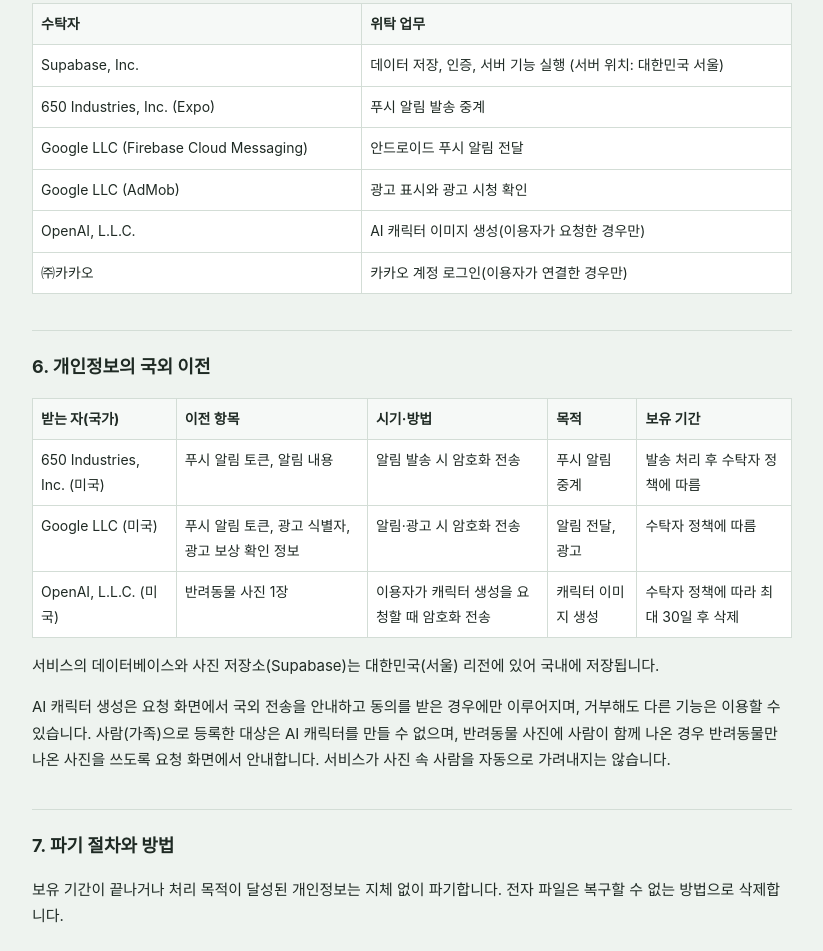
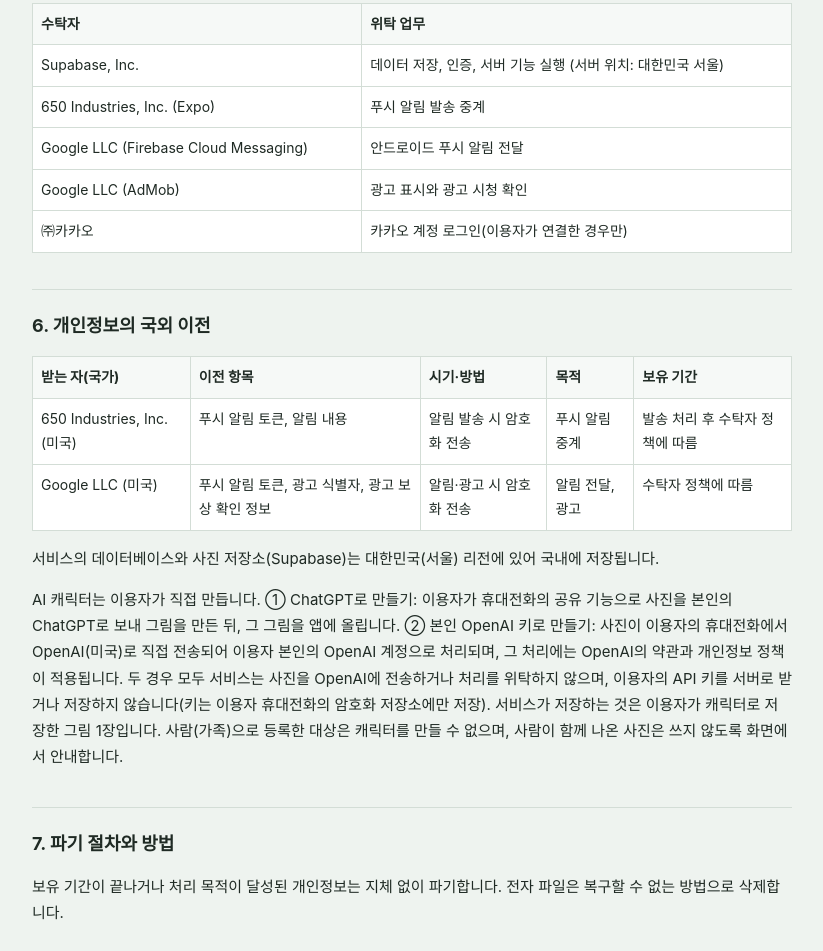
Before and after one commit to yonha74-code/yonha74-code.github.io, a plain HTML site: page dolbom-check/privacy/index.html in a window 1280 px wide. Shown: the part 1846-2797 px from the top of the page, without its empty margins (228-1051 px from the left). Drawn offline with Linux system fonts and the light colour scheme.

Commit message:
돌봄 체크 웹 페이지 갱신 (dolbom-check 3ada91e)

```diff
--- a/dolbom-check/privacy/index.html
+++ b/dolbom-check/privacy/index.html
@@ -28,7 +28,7 @@
   <li>가족 단위 돌봄 기록 서비스 제공: 가족 만들기·초대, 체크 기록 공유, 반려동물·가족 정보 관리</li>
   <li>알림 발송: 가족 체크 알림, 미체크 리마인드, 기념일·재고 알림</li>
   <li>계정 연결과 복구: 카카오 계정 연결을 통한 기기 변경·재설치 시 기록 복구</li>
-  <li>AI 캐릭터 생성: 이용자가 요청한 경우 반려동물 사진을 캐릭터 이미지로 변환</li>
+  <li>AI 캐릭터: 이용자가 만든 캐릭터 그림을 반려동물 프로필로 저장</li>
   <li>광고 제공과 광고 보상 확인: 보상형 광고 시청 여부 검증</li>
   <li>서비스 안정화와 개선: 오류 분석, 이용자 수 등 통계 작성</li>
 </ul>
@@ -69,7 +69,6 @@
 <tr><td>650 Industries, Inc. (Expo)</td><td>푸시 알림 발송 중계</td></tr>
 <tr><td>Google LLC (Firebase Cloud Messaging)</td><td>안드로이드 푸시 알림 전달</td></tr>
 <tr><td>Google LLC (AdMob)</td><td>광고 표시와 광고 시청 확인</td></tr>
-<tr><td>OpenAI, L.L.C.</td><td>AI 캐릭터 이미지 생성(이용자가 요청한 경우만)</td></tr>
 <tr><td>㈜카카오</td><td>카카오 계정 로그인(이용자가 연결한 경우만)</td></tr>
 </table></div>
 
@@ -78,10 +77,9 @@
 <tr><th>받는 자(국가)</th><th>이전 항목</th><th>시기·방법</th><th>목적</th><th>보유 기간</th></tr>
 <tr><td>650 Industries, Inc. (미국)</td><td>푸시 알림 토큰, 알림 내용</td><td>알림 발송 시 암호화 전송</td><td>푸시 알림 중계</td><td>발송 처리 후 수탁자 정책에 따름</td></tr>
 <tr><td>Google LLC (미국)</td><td>푸시 알림 토큰, 광고 식별자, 광고 보상 확인 정보</td><td>알림·광고 시 암호화 전송</td><td>알림 전달, 광고</td><td>수탁자 정책에 따름</td></tr>
-<tr><td>OpenAI, L.L.C. (미국)</td><td>반려동물 사진 1장</td><td>이용자가 캐릭터 생성을 요청할 때 암호화 전송</td><td>캐릭터 이미지 생성</td><td>수탁자 정책에 따라 최대 30일 후 삭제</td></tr>
 </table></div>
 <p>서비스의 데이터베이스와 사진 저장소(Supabase)는 대한민국(서울) 리전에 있어 국내에 저장됩니다.</p>
-<p>AI 캐릭터 생성은 요청 화면에서 국외 전송을 안내하고 동의를 받은 경우에만 이루어지며, 거부해도 다른 기능은 이용할 수 있습니다. 사람(가족)으로 등록한 대상은 AI 캐릭터를 만들 수 없으며, 반려동물 사진에 사람이 함께 나온 경우 반려동물만 나온 사진을 쓰도록 요청 화면에서 안내합니다. 서비스가 사진 속 사람을 자동으로 가려내지는 않습니다.</p>
+<p>AI 캐릭터는 이용자가 직접 만듭니다. ① ChatGPT로 만들기: 이용자가 휴대전화의 공유 기능으로 사진을 본인의 ChatGPT로 보내 그림을 만든 뒤, 그 그림을 앱에 올립니다. ② 본인 OpenAI 키로 만들기: 사진이 이용자의 휴대전화에서 OpenAI(미국)로 직접 전송되어 이용자 본인의 OpenAI 계정으로 처리되며, 그 처리에는 OpenAI의 약관과 개인정보 정책이 적용됩니다. 두 경우 모두 서비스는 사진을 OpenAI에 전송하거나 처리를 위탁하지 않으며, 이용자의 API 키를 서버로 받거나 저장하지 않습니다(키는 이용자 휴대전화의 암호화 저장소에만 저장). 서비스가 저장하는 것은 이용자가 캐릭터로 저장한 그림 1장입니다. 사람(가족)으로 등록한 대상은 캐릭터를 만들 수 없으며, 사람이 함께 나온 사진은 쓰지 않도록 화면에서 안내합니다.</p>
 
 <h2>7. 파기 절차와 방법</h2>
 <p>보유 기간이 끝나거나 처리 목적이 달성된 개인정보는 지체 없이 파기합니다. 전자 파일은 복구할 수 없는 방법으로 삭제합니다.</p>
```
